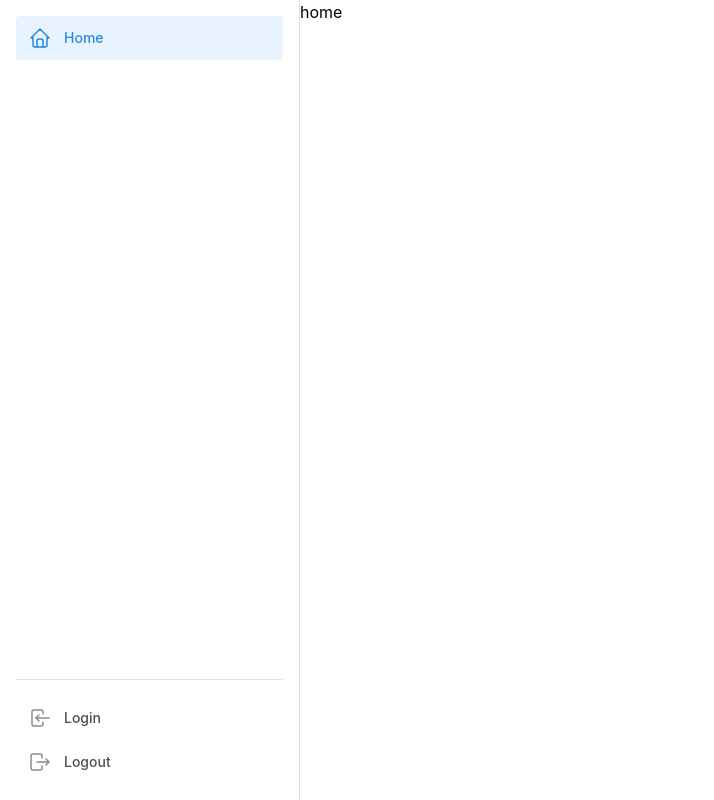
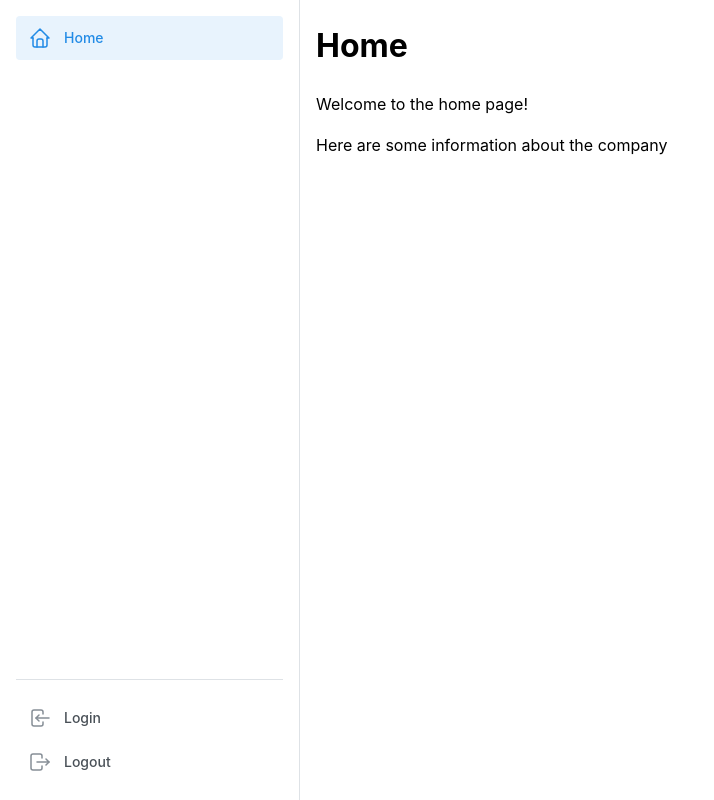
Before and after one commit to MarginalCasey/leading-information-system-offline-assignment, a React (Create React App) app: page /home in a window 1280 px wide. Shown: the whole page, without its empty margins (0-714 px from the left). Built offline with nearby package versions, Linux system fonts and the light colour scheme.

Commit message:
Add home page

```diff
--- a/src/App.css
+++ b/src/App.css
@@ -3,3 +3,9 @@
   width: 100%;
   height: 100vh;
 }
+
+.page-container {
+  margin: 0 auto;
+  padding-left: var(--mantine-spacing-md);
+  max-width: 1080px;
+}
--- a/src/index.js
+++ b/src/index.js
@@ -9,6 +9,7 @@ import {
 } from "react-router-dom";
 import App from "./App";
 import "./index.css";
+import Home from "./pages/Home";
 import reportWebVitals from "./reportWebVitals";
 
 const theme = createTheme({
@@ -26,7 +27,7 @@ const router = createBrowserRouter([
     children: [
       {
         path: "home",
-        element: <div>home</div>,
+        element: <Home />,
       },
       {
         path: "login",
--- /dev/null
+++ b/src/pages/Home.js
@@ -0,0 +1,11 @@
+function Home() {
+  return (
+    <div className="page-container">
+      <h1>Home</h1>
+      <p>Welcome to the home page!</p>
+      <p>Here are some information about the company</p>
+    </div>
+  );
+}
+
+export default Home;
```
